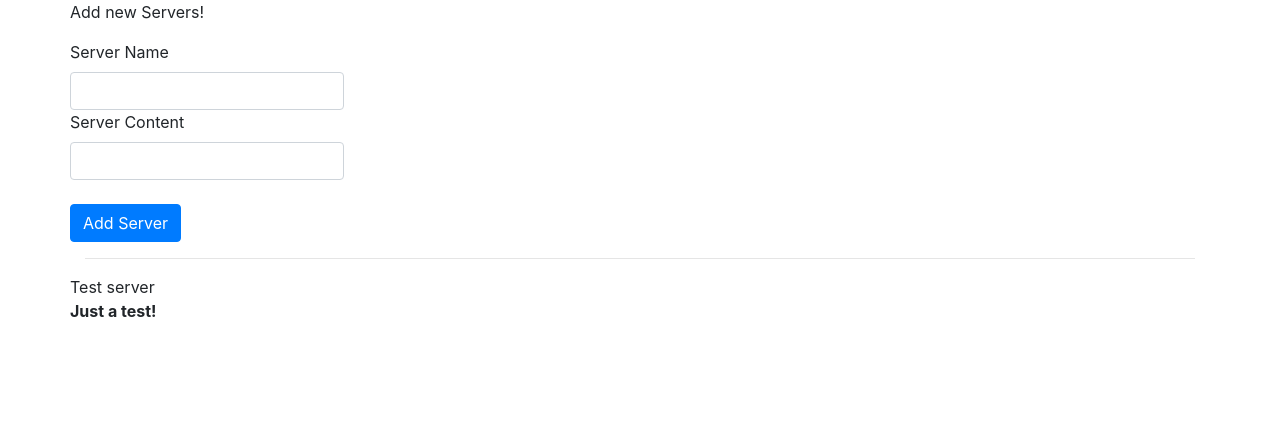
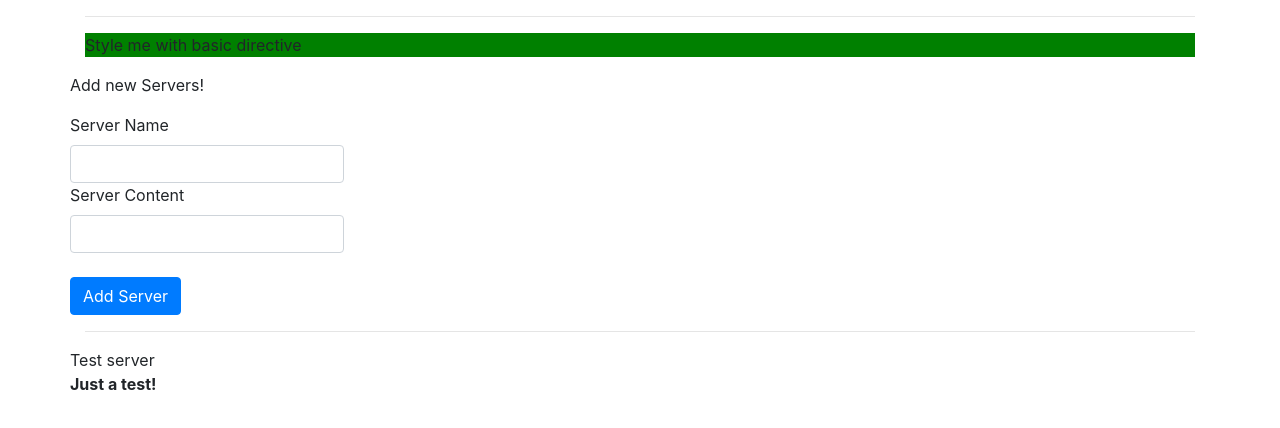
Before and after one commit to smreeti/angular-practice, an Angular app: page / in a window 1280 px wide. Shown: the top 428 px of the page. Built offline with nearby package versions, Linux system fonts and the light colour scheme.

Commit message:
create a basic attribute directive

```diff
--- a/src/app/app.component.html
+++ b/src/app/app.component.html
@@ -1,4 +1,7 @@
 <div class="container">
+
+  <hr>
+  <p appBasicHighlight> Style me with basic directive</p>
 
   <app-cockpit
     (srvCreated)="onServerAdded($event)"
--- a/src/app/app.module.ts
+++ b/src/app/app.module.ts
@@ -9,6 +9,7 @@
 import {ServerComponent} from './server/server.component';
 import {CockpitComponent} from './cockpit/cockpit.component';
 import {ServerElementComponent} from './server-element/server-element.component';
+import {BasicHighlightDirective} from './basic-highlight/basic-highlight.directive';
 
 @NgModule({
   declarations: [
@@ -16,7 +17,8 @@
     CoursesComponent,
     ServerComponent,
     CockpitComponent,
-    ServerElementComponent
+    ServerElementComponent,
+    BasicHighlightDirective
   ],
   imports: [
     BrowserModule,
--- /dev/null
+++ b/src/app/basic-highlight/basic-highlight.directive.ts
@@ -0,0 +1,15 @@
+import {Directive, ElementRef, OnInit} from '@angular/core';
+
+@Directive({
+  selector: '[appBasicHighlight]'
+})
+export class BasicHighlightDirective implements OnInit {
+  constructor(private elementRef: ElementRef) {
+
+  }
+
+  ngOnInit(): void {
+    this.elementRef.nativeElement.style.backgroundColor = 'green';
+  }
+
+}
```
Also changed, not shown: 1 other file (tests, documents, lock files or other folders).
